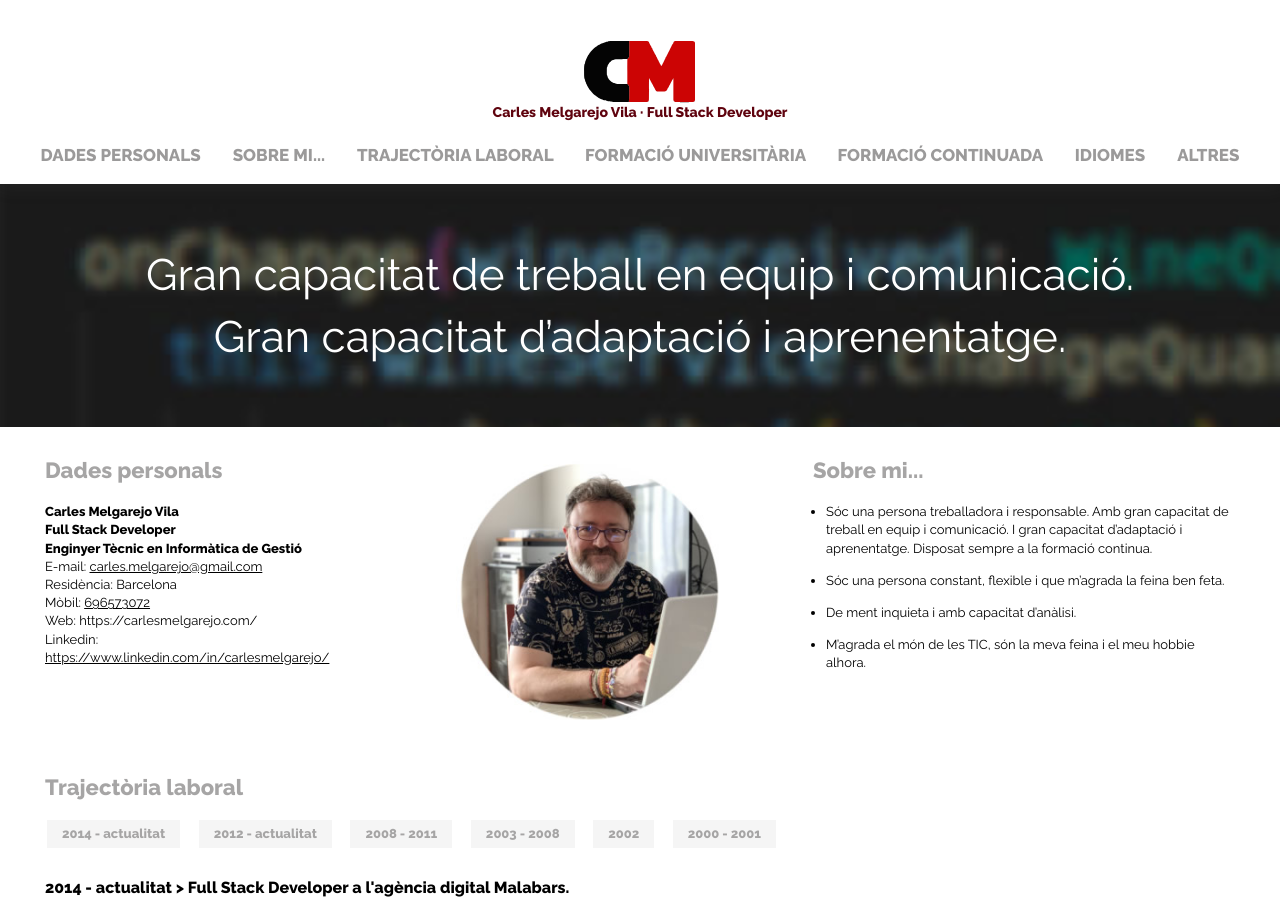
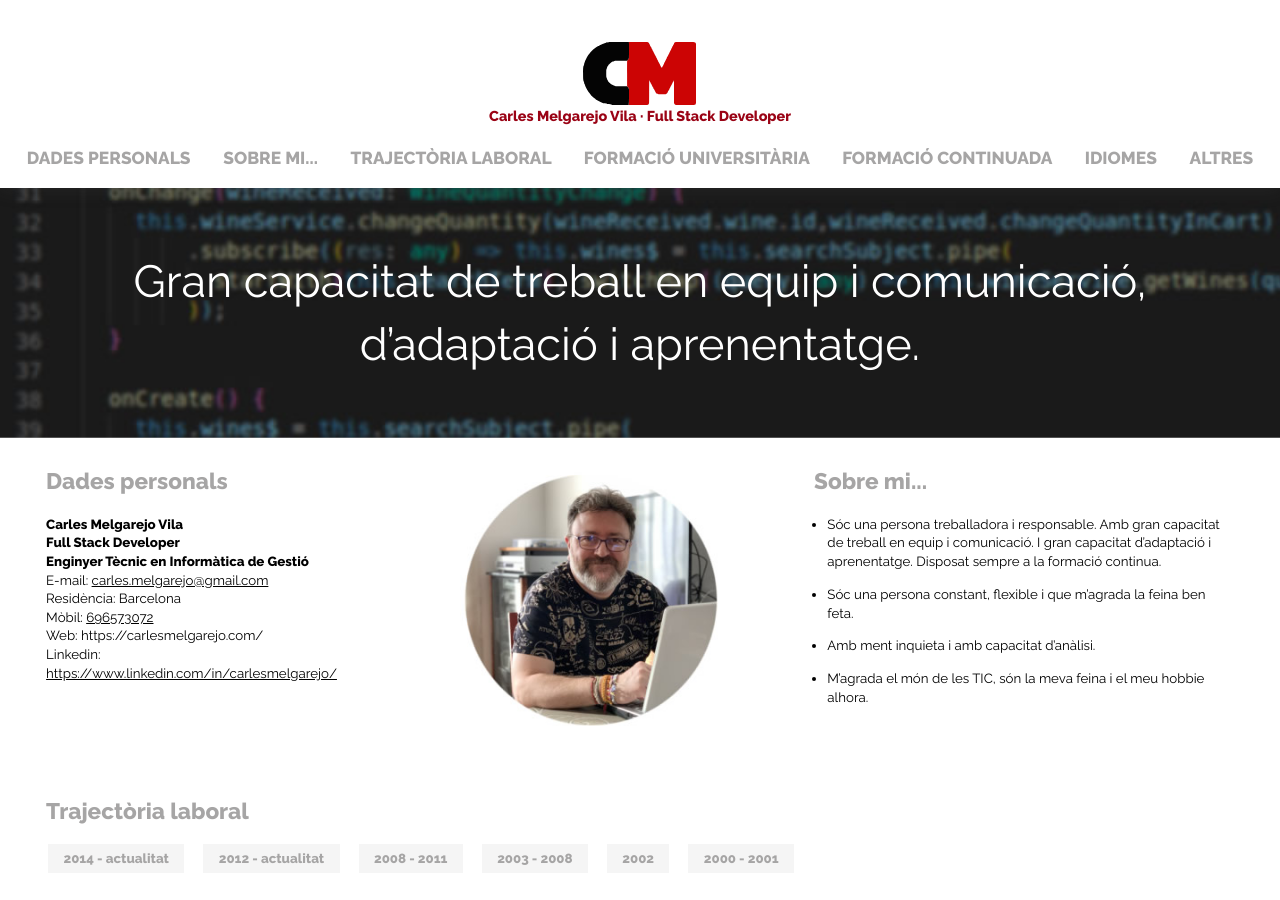
Before and after one commit to cmelgarejouoc/uoc-boilerplate-pac1, a website built with Parcel: page src/index.html in a window 1280 px wide. Shown: the top 900 px of the page. Built offline with nearby package versions, Linux system fonts and the light colour scheme.

Commit message:
PAC1 Stylelint rules, debugging i correccions

```diff
--- /dev/null
+++ b/sharp.config.json
@@ -0,0 +1,3 @@
+{
+	"quality": 80
+}
--- a/src/assets/scripts/main.js
+++ b/src/assets/scripts/main.js
@@ -73,5 +73,28 @@ document.querySelectorAll(".js-btn").forEach( elem => {
 document.querySelectorAll(".js-scroll").forEach( elem => {
   elem.addEventListener("click", e => {
     document.getElementById(e.target.dataset.target).scrollIntoView({behavior: "smooth", block: "start", inline: "start"});
+    if (window.innerWidth < 768) {
+      closeNav();
+    }
+
   });
 });
+
+
+/**
+ * Listener per saber si s'ha redimensionat la finestra
+ */
+
+function windowResizeListener() {
+  if (window.innerWidth > 767) {
+    document.querySelector(".js-open").style.display = "none";
+    document.querySelector(".js-close").style.display = "none";
+    document.querySelector(".js-menu-content").style.width = "100%";
+  }else{
+    document.querySelector(".js-open").style.display = "block";
+    document.querySelector(".js-close").style.display = "none";
+    document.querySelector(".js-menu-content").style.width = "0";
+  }
+}
+
+window.addEventListener("resize", windowResizeListener);
--- a/src/assets/styles/_variables.scss
+++ b/src/assets/styles/_variables.scss
@@ -1,11 +1,21 @@
+$font-family-sans-serif: Raleway, Arial, sans-serif;
+
+$theme-colors: (
+  "background-highlighted-blue": #f4faff,
+  "block-quote-background": #fffbf4,
+  "border-highlighted-blue": #2197F9,
+  "footer-background": #525151,
+  "grey-icons": #bdbdbd,
+  "grey-background": #f5f5f5,
+  "grey-titles": #a6a5a5,
+  "main-font-color": #000,
+  "secondary-font-color": #fff,
+  "site-red": #9a0315
+);
+
 @use "sass:color";
 
-$font-family-sans-serif: Raleway, Arial, sans-serif;
-
-$main-font-color: #000;
-$secondary-font-color: #fff;
-
-$carles-highlight: #ccc;
-$carles-bg: color.scale($carles-highlight, $lightness: 80%);
+$highlight: #ccc;
+$bckgr: color.scale($highlight, $lightness: 80%);
 
 $mqMinWidth: 667px;
--- /dev/null
+++ b/src/assets/styles/layouts/_header.scss
@@ -0,0 +1,117 @@
+/*------------------------------------*\
+  #HAMBURGER-MENU-STYLES
+\*------------------------------------*/
+
+  /**
+    * Menú hamburguesa. Aquí només definim el contenidor general i
+    * les dues icones per accedir i tancar el menú.
+    *
+    * 1. Icona per obrir el menú
+    * 2. Icona per tancar el menú
+    */
+
+  .hamburger-menu {
+    // Positioning
+    position: fixed;
+    top: 0;
+    left: 0;
+
+    .hamburger {
+      // Positioning
+      position: absolute;
+      top: 0;
+      left: 0;
+
+      // Box model
+      display: none;
+      padding: 2rem 2rem 1.4rem 1.4rem;
+
+      // Typography
+      font-size: 3rem;
+      font-weight: 700;
+      color: map.get($theme-colors, "site-red");
+      text-decoration: none;
+    }
+
+      .hamburger__open { /* [1] */
+        // Box model
+        display: block;
+
+        @media screen and (min-width: 768px) {
+          // Box model
+          display: none;
+        }
+      }
+
+      .hamburger__close { /* [2] */
+        // Positioning
+        left: 5px;
+      }
+
+    @media screen and (min-width: 768px) {
+      // Positioning
+      position: initial;
+    }
+  }
+
+
+
+
+
+/*------------------------------------*\
+  #SITE-HEADER-STYLES
+\*------------------------------------*/
+
+  body > header {
+    // Positioning
+    position: sticky;
+    top: 0;
+    z-index: 10;
+
+    // Box model
+    height: 34.4vw;
+    padding-top: 3.2rem;
+    padding-bottom: 4rem;
+
+    // Visual
+    visibility: visible;
+    background-color: map.get($theme-colors, "secondary-font-color");
+    box-shadow: 0 3px 16px rgb(74 74 74 / .2);
+    opacity: 1;
+    transition: opacity .5s linear;
+
+    p {
+      // Typography
+      font-size: 1.4rem;
+      font-weight: 800;
+      color: map.get($theme-colors, "site-red");
+    }
+
+    @media screen and (min-width: 768px) {
+      // Box model
+      height: auto;
+      padding-top: 4rem;
+      padding-bottom: 0;
+    }
+  }
+
+
+  body > header > div {
+    // Box model
+    display: block;
+    width: max-content;
+    margin-right: auto;
+    margin-left: auto;
+
+    // Typography
+    text-align: center;
+    text-decoration: none;
+  }
+
+  body > header > div > img {
+    // Box model
+    width: 11.2rem;
+    height: auto;
+    margin-right: auto;
+    margin-left: auto;
+  }
--- a/src/assets/styles/layouts/_home.scss
+++ b/src/assets/styles/layouts/_home.scss
@@ -9,19 +9,34 @@
  * _variables.scss.................Variables globals.
  *
  * GENERIC
+ * _header.scss....................Header principal amb logo i menú.
+ *    Hamburger-menu-styles........Contenidor general menú hamburguesa.
+ * _footer.scss....................Footer principal de la pàgina.
+ *
  * Global-styles...................Estils genèrics per tota la pàgina.
  * Icones..........................Estils genèrics per les icones.
  * Cites ..........................Estils genèrics de cites.
- * Hamburger-menu-styles...........Contenidor general menú hamburguesa.
+
  *
  * COMPONENTS
- * Site-header-styles..............Header principal amb logo i menú.
  * Site-main-styles................Contingut principal de la pàgina.
- * Site-footer-styles..............Footer principal de la pàgina.
  * Menu-styles.....................Footer principal de la pàgina.
  */
 
+  @use "sass:map";
 
+
+  /**
+   * Importem el parcial header
+   */
+
+  @import "header";
+
+  /**
+   * Importem el parcial footer
+   */
+
+  @import "footer";
 
 
 
@@ -41,13 +56,17 @@
     // Typography
     font-family: $font-family-sans-serif;
     font-size: 2.4vw;
-    color: $main-font-color;
+    color: map.get($theme-colors, "main-font-color");
 
-    @media screen and (min-width: 667px){
-      font-size: 0.8vw;
+    @media screen and (min-width: 768px) {
+      font-size: 1.2vw;
     }
 
-     @media screen and (min-width: 1030px){
+    @media screen and (min-width: 1024px) {
+      font-size: .8vw;
+    }
+
+    @media screen and (min-width: 1440px) {
       font-size: 10px;
     }
   }
@@ -67,10 +86,14 @@
     font-size: 2.7rem;
     font-weight: 600;
     line-height: 1.6;
-    color: $secondary-font-color;
+    color: map.get($theme-colors, "secondary-font-color");
     text-align: center;
 
-    @media screen and (min-width: 1030px){
+    @media screen and (min-width: 768px) {
+      // Box model
+      max-width: 120rem;
+      margin: 0 auto;
+
       // Typography
       font-size: 4.4rem;
       font-weight: 400;
@@ -85,13 +108,13 @@
 
     // Typography
     font-size: 2.2rem;
-    color: #A6A5A5;
+    color: map.get($theme-colors, "grey-titles");
   }
 
 
   a {
     // Typography
-    color: $main-font-color;
+    color: map.get($theme-colors, "main-font-color");
   }
 
 
@@ -120,7 +143,7 @@
     margin-bottom: 8rem;
 
     // Visual
-    box-shadow: 0 5px 8px #4a4a4a33;
+    box-shadow: 0 5px 8px rgb(74 74 74 / .2);
 
     img {
       // Box model
@@ -138,9 +161,9 @@
     // Typography
     font-size: 1.4rem;
     line-height: 1.6;
-    color: $main-font-color;
+    color: map.get($theme-colors, "main-font-color");
 
-    @media screen and (min-width: 1030px){
+    @media screen and (min-width: 768px) {
       // Box model
       margin-bottom: 1.4rem;
 
@@ -165,25 +188,25 @@
 
   .fa-linkedin-in {
     // Box model
-    padding-top: 0.8rem;
+    padding-top: .8rem;
     padding-right: 1rem;
-    padding-bottom: 0.8rem;
+    padding-bottom: .8rem;
     padding-left: 1rem;
 
 
     // Typography
     font-size: 2.5rem;
-    color: $secondary-font-color;
+    color: map.get($theme-colors, "secondary-font-color");
 
     // Visual
-    background-color: #bdbdbd;
+    background-color: map.get($theme-colors, "grey-icons");
     border-radius: 2.2rem;
   }
 
   .fa-envelope {
     // Typography
     font-size: 4.2rem;
-    color: #bdbdbd;
+    color: map.get($theme-colors, "grey-icons");
   }
 
 
@@ -200,8 +223,8 @@
     margin-bottom: 4.2rem;
 
     // Visual
-    background-color: #FFFBF4; /* [1] */
-    border-left-color: #9A0315; /* [1] */
+    background-color: map.get($theme-colors, "block-quote-background"); /* [1] */
+    border-left-color: map.get($theme-colors, "site-red"); /* [1] */
     border-left-style: solid;
     border-left-width: 5px;
   }
@@ -229,128 +252,6 @@
 
 
 /*------------------------------------*\
-  #HAMBURGER-MENU-STYLES
-\*------------------------------------*/
-
-  /**
-    * Menú hamburguesa. Aquí només definim el contenidor general i
-    * les dues icones per accedir i tancar el menú.
-    *
-    * 1. Icona per obrir el menú
-    * 2. Icona per tancar el menú
-    */
-
-  .hamburger-menu {
-    // Positioning
-    position: fixed;
-    top: 0;
-    left: 0;
-
-    .hamburger {
-      // Positioning
-      position: absolute;
-      top: 0;
-      left: 0;
-
-      // Box model
-      display: none;
-      padding: 2rem 2rem 1.4rem 1.4rem;
-
-      // Typography
-      font-size: 3rem;
-      font-weight: 700;
-      color: #5f030e;
-      text-decoration: none;
-    }
-
-      .hamburger__open { /* [1] */
-        // Box model
-        display: block;
-
-        @media screen and (min-width: 1030px){
-          // Box model
-          display: none;
-        }
-      }
-
-      .hamburger__close { /* [2] */
-        // Positioning
-        left: 5px;
-      }
-
-    @media screen and (min-width: 1030px){
-      // Positioning
-      position: initial;
-    }
-  }
-
-
-
-
-
-/*------------------------------------*\
-  #SITE-HEADER-STYLES
-\*------------------------------------*/
-
-  body > header {
-    // Positioning
-    position: sticky;
-    top: 0;
-    z-index: 10;
-
-    // Box model
-    height: 34.4vw;
-    padding-top: 3.2rem;
-    padding-bottom: 4rem;
-
-    // Visual
-    visibility: visible;
-    background-color: $secondary-font-color;
-    box-shadow: 0 3px 16px rgb(74 74 74 / .2);
-    opacity: 1;
-    transition: opacity .5s linear;
-
-    p {
-      // Typography
-      font-size: 1.4rem;
-      font-weight: 800;
-      color: #5f030e;
-    }
-
-    @media screen and (min-width: 1030px){
-      // Box model
-      height: auto;
-      padding-top: 4rem;
-      padding-bottom: 0;
-    }
-  }
-
-
-  body > header > div {
-    // Box model
-    display: block;
-    width: max-content;
-    margin-right: auto;
-    margin-left: auto;
-
-    // Typography
-    text-align: center;
-    text-decoration: none;
-  }
-
-  body > header > div > img {
-    // Box model
-    width: 11.2rem;
-    height: auto;
-    margin-right: auto;
-    margin-left: auto;
-  }
-
-
-
-
-
-/*------------------------------------*\
   #SITE-MAIN-STYLES
 \*------------------------------------*/
 
@@ -360,16 +261,26 @@
     background-repeat: no-repeat;
     background-position: top left;
     background-size: cover;
+
+    @media screen and (min-width: 768px) {
+      // Visual
+      background-image: url("../images/background_1080w.jpg");
+    }
+
+    @media screen and (min-width: 1440px) {
+      // Visual
+      background-image: url("../images/background_1440w.jpg");
+    }
   }
 
 
   main > section {
-    @media screen and (min-width: 1030px){
+    @media screen and (min-width: 768px) {
       // Box model
       padding-bottom: 2rem;
     }
 
-    @media screen and (min-width: 1440px){
+    @media screen and (min-width: 1440px) {
       // Box model
       max-width: 1440px;
       margin-right: auto;
@@ -400,7 +311,7 @@
     // Box model
     display: none;
 
-    @media screen and (min-width: 1030px){
+    @media screen and (min-width: 768px) {
       // Box model
       padding-bottom: 3rem;
     }
@@ -416,16 +327,16 @@
   main > section:nth-of-type(2) article > h2 {
     // Typography
     font-size: 1.6rem;
-    color: $main-font-color;
+    color: map.get($theme-colors, "main-font-color");
   }
 
 
   main > section,
-  main > section:nth-of-type(1) article:nth-of-type(3) {
+  main > section:nth-of-type(1) > article:nth-of-type(1) {
     // Visual
     scroll-margin-top: 14rem;
 
-    @media screen and (min-width: 1030px){
+    @media screen and (min-width: 768px) {
       // Visual
       scroll-margin-top: 16.8rem;
     }
@@ -434,7 +345,7 @@
 
 
   main > section:nth-of-type(1) {
-    @media screen and (min-width: 1030px){
+    @media screen and (min-width: 768px) {
       // Box model
       display: grid;
       grid-template-columns: 1.8fr 1.2fr;
@@ -442,7 +353,7 @@
   }
 
   main > section:nth-of-type(1) div {
-    @media screen and (min-width: 1030px){
+    @media screen and (min-width: 768px) {
       // Box model
       display: flex;
       flex-direction: row-reverse;
@@ -474,7 +385,7 @@
     width: 100rem;
     height: auto;
 
-    @media screen and (min-width: 1030px){
+    @media screen and (min-width: 768px) {
       // Box model
       width: 283px;
     }
@@ -485,7 +396,7 @@
     // Box model
     padding: 7rem 2.2rem 2.2rem 2rem;
 
-    @media screen and (min-width: 1030px){
+    @media screen and (min-width: 768px) {
       // Box model
       display: grid;
       grid-template-columns: 1fr 1fr;
@@ -513,18 +424,18 @@
     padding-bottom: 1.5rem;
 
     // Visual
-    background-color: $carles-bg; /* [1] */
+    background-color: $bckgr; /* [1] */
 
-    @media screen and (min-width: 1030px){
+    @media screen and (min-width: 768px) {
       // Box model
       padding-bottom: 2.5rem;
     }
   }
 
   main > section:nth-of-type(1) > .seccio--destacada {
-    @media screen and (min-width: 1030px){
+    @media screen and (min-width: 768px) {
       // Visual
-      background-color: $secondary-font-color;
+      background-color: map.get($theme-colors, "secondary-font-color");
       scroll-margin-top: 16.8rem;
     }
   }
@@ -554,7 +465,7 @@
       }
     }
 
-    @media screen and (min-width: 1030px){
+    @media screen and (min-width: 768px) {
       // Box model
       display: none;
     }
@@ -592,18 +503,18 @@
     // Box model
     display: inline-block;
     width: max-content;
-    padding: 0.5rem 1.5rem;
+    padding: .5rem 1.5rem;
     margin-right: 1.6rem;
     margin-bottom: 0;
 
     // Typography
     font-weight: 800;
-    color: #A6A5A5;
+    color: map.get($theme-colors, "grey-titles");
 
     // Visual
-    background-color: #F5F5F5;
+    background-color: map.get($theme-colors, "grey-background");
 
-    @media screen and (min-width: 1030px){
+    @media screen and (min-width: 768px) {
       // Misc
       cursor: pointer;
     }
@@ -622,12 +533,12 @@
     margin-bottom: 4.2rem;
 
     // Visual
-    background-color: #f4faff; /* [1] */
-    border-left-color: #2197F9; /* [1] */
+    background-color: map.get($theme-colors, "background-highlighted-blue"); /* [1] */
+    border-left-color: map.get($theme-colors, "border-highlighted-blue"); /* [1] */
     border-left-style: solid;
     border-left-width: 5px;
 
-    @media screen and (min-width: 1030px){
+    @media screen and (min-width: 768px) {
       // Box model
       width: 55.3rem;
       margin-top: 3.5rem;
@@ -647,78 +558,6 @@
     // Box model
     display: block;
     margin-bottom: 0;
-  }
-
-
-
-
-
-/*------------------------------------*\
-  #SITE-FOOTER-STYLES
-\*------------------------------------*/
-
-  .site-footer {
-    // Box model
-    padding: 3rem 4.5rem;
-
-    // Visual
-    background-color: #525151;
-  }
-
-  .site-footer > p {
-    // Typography
-    color: $secondary-font-color;
-    text-align: center;
-  }
-
-
-  .site-footer > ul {
-    @media screen and (min-width: 1030px){
-      // Typography
-      text-align: center;
-    }
-  }
-
-
-  .site-footer > ul > li {
-    // Box model
-    margin-bottom: 1.2rem;
-
-    // Typography
-    font-weight: 600;
-    color: $secondary-font-color;
-    text-align: center;
-    text-decoration: none;
-
-    @media screen and (min-width: 1030px){
-      // Box model
-      display: initial;
-      padding-right: 1.4rem;
-      padding-left: 1.4rem;
-      cursor: pointer;
-    }
-  }
-
-
-
-  /**
-    * En el footer modifiquem una mica la caixa de les icones de contacte
-    * perquè quedi millor integrada al footer.
-    */
-
-  .site-footer .social-media {
-    // Box model
-    width: 12rem;
-    padding-top: 3rem;
-    padding-bottom: 3rem;
-    padding-left: 0;
-    margin-right: auto;
-    margin-left: auto;
-
-    @media screen and (min-width: 1030px){
-      // Box model
-      display: grid;
-    }
   }
 
 
@@ -748,18 +587,18 @@
 
       // Visual
       overflow: hidden;
-      background-color: #ededed;
-      transition: 0.5s;
+      background-color: map.get($theme-colors, "grey-background");
+      transition: .5s;
 
       .menu-content { /* [1] */
         // Box model
-        height: 75vh;
+        height: 60vh;
         padding-top: 4rem;
         padding-bottom: 4rem;
         padding-left: 5rem;
 
         // Visual
-        background-color: #FFFBF4;
+        background-color: map.get($theme-colors, "block-quote-background");
 
         li {
           // Box model
@@ -772,23 +611,28 @@
           font-size: 1.7rem;
           font-weight: 800;
           line-height: 1;
-          color: #9B9A9A;
+          color: map.get($theme-colors, "grey-titles");
           text-decoration: none;
           text-transform: uppercase;
 
-          @media screen and (min-width: 1030px){
+          @media screen and (min-width: 768px) {
             // Box model
-            display: initial;
+            display: inline-block;
             padding-right: 1.4rem;
             padding-left: 1.4rem;
             margin-bottom: 0;
           }
+
+          @media screen and (min-width: 1024px) {
+            // Box model
+            display: initial;
+          }
         }
 
         li:hover {
-          @media screen and (min-width: 1030px){
+          @media screen and (min-width: 768px) {
             // Typography
-            color: #5F030E;
+            color: map.get($theme-colors, "site-red");
             text-decoration: underline;
 
             // Misc
@@ -798,11 +642,11 @@
 
         .active {
           // Typography
-          color: #5F030E;
+          color: map.get($theme-colors, "site-red");
           text-decoration: underline;
         }
 
-        @media screen and (min-width: 1030px){
+        @media screen and (min-width: 768px) {
           // Box model
           height: auto;
           padding-top: 1rem;
@@ -813,18 +657,18 @@
           text-align: center;
 
           // Visual
-          background-color: $secondary-font-color;
+          background-color: map.get($theme-colors, "secondary-font-color");
         }
       }
 
-      @media screen and (min-width: 1030px){
+      @media screen and (min-width: 768px) {
         // Positioning
         position: initial;
 
         // Box model
         width: 100%;
         height: auto;
-        background-color: $secondary-font-color;
+        background-color: map.get($theme-colors, "secondary-font-color");
       }
     }
   }
--- a/src/index.html
+++ b/src/index.html
@@ -26,8 +26,7 @@
       <!-- HEADER -->
       <header>
         <h1>
-          Gran capacitat de treball en equip i comunicació.<br>
-          Gran capacitat d’adaptació i aprenentatge.
+          Gran capacitat de treball en equip i comunicació, d’adaptació i aprenentatge.
         </h1>
       </header>
 
@@ -68,7 +67,7 @@
               Sóc una persona constant, flexible i que m’agrada la feina ben feta.
             </li>
             <li>
-              De ment inquieta i amb capacitat d’anàlisi.
+              Amb ment inquieta i amb capacitat d’anàlisi.
             </li>
             <li>
               M’agrada el món de les <abbr title="Tecnologies de la informació i la comunicació">TIC</abbr>, són la meva feina i el meu hobbie alhora.
```
Also changed, not shown: package.json (+4 -4 lines), src/assets/styles/layouts/_footer.scss (added, +67 -0 lines), README.md, 1 other file.
